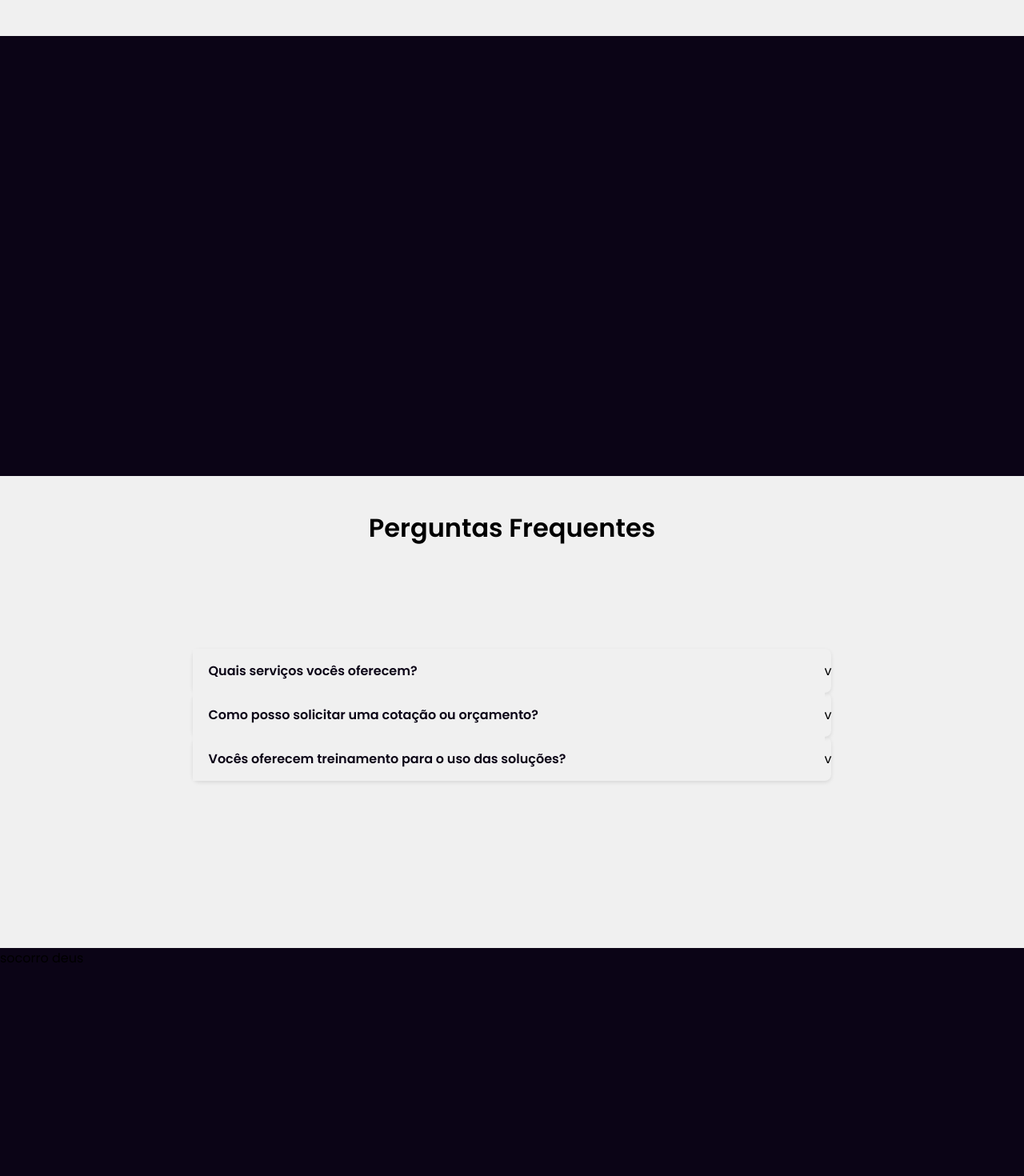
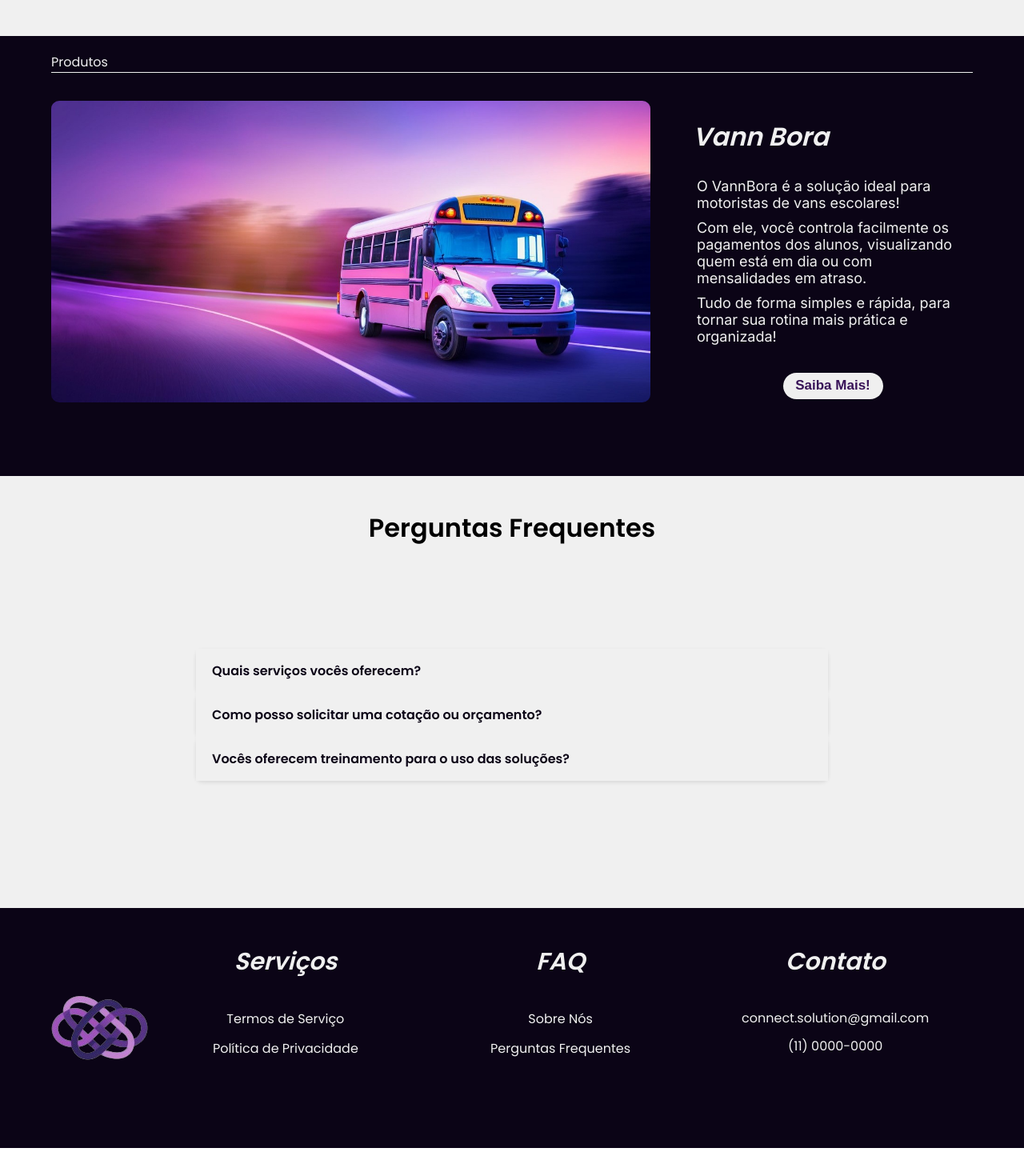
Before and after one commit to connect-solutions0101/buddy-finder, a React (Vite) app: page / in a window 1280 px wide. Shown: the part 1140-2610 px from the top of the page at 80% size. After the commit the page ends 2575 px from the top, so only its background shows below. Built offline with nearby package versions, Linux system fonts and the light colour scheme.

Commit message:
Finalizando V1 do site institucional

```diff
--- a/index.html
+++ b/index.html
@@ -10,6 +10,11 @@
   <link rel="icon" href="/vann-bora-frontend-project/src/utils/assets/logo-connect-solutions.png" type="image/png">
 
   <link href="https://fonts.googleapis.com/css2?family=Poppins:wght@400;500;600&display=swap" rel="stylesheet">
+  <link rel="preconnect" href="https://fonts.googleapis.com">
+  <link rel="preconnect" href="https://fonts.gstatic.com" crossorigin>
+  <link
+    href="https://fonts.googleapis.com/css2?family=Inter:ital,opsz,wght@0,14..32,100..900;1,14..32,100..900&display=swap"
+    rel="stylesheet">
 </head>
 
 <body>
--- a/src/components/Accordion/Accordion.jsx
+++ b/src/components/Accordion/Accordion.jsx
@@ -19,9 +19,9 @@
                         >
                             {item.header}
                         </div>
-                        <div className={styles["accordion-header-arrow"]}>
+                        {/* <div className={styles["accordion-header-arrow"]}>
                             v
-                        </div>
+                        </div> */}
                     </div>
 
                     <div
--- a/src/components/Accordion/Accordion.module.css
+++ b/src/components/Accordion/Accordion.module.css
@@ -39,7 +39,6 @@
     color: #0B0416; /* Muda a cor no hover, se desejar */
 }
 
-
 .accordion-content {
     padding: 15px 20px;
     background-color: #f5f5f5;
@@ -51,7 +50,7 @@
     animation: fade-in-up 0.3s ease-in-out;
     font-size: 14px;
     line-height: 1.6;
-    color: #555;
+    color: #555555;
     max-width: 750px;
     ;
 }
--- a/src/pages/LandingPage/LandingPage.jsx
+++ b/src/pages/LandingPage/LandingPage.jsx
@@ -2,11 +2,14 @@
 import imgLogo from "../../utils/assets/logo-connect-solutions.png";
 import imgConnect from "../../utils/assets/imagem-por-que-connect.jpg";
 import Accordion from "../../components/accordion/accordion";
+import imgVannBora from "../../utils/assets/vann-bora-background.jpg";
 
 function LandingPage() {
     const items = [
-        { header: 'Quais serviços vocês oferecem?',
-            content: 'O carro-chefe da Connect Solutions é o Vann Bora, um sistema de gerenciamento financeiro para motoristas de vans escolares. Com ele, é possível acompanhar facilmente quem está com pagamentos em dia ou em atraso, além de outros indicadores essenciais para otimizar o dia a dia do motorista. Conheça mais na seção "Produtos" do nosso site!' },
+        {
+            header: 'Quais serviços vocês oferecem?',
+            content: 'O carro-chefe da Connect Solutions é o Vann Bora, um sistema de gerenciamento financeiro para motoristas de vans escolares. Com ele, é possível acompanhar facilmente quem está com pagamentos em dia ou em atraso, além de outros indicadores essenciais para otimizar o dia a dia do motorista. Conheça mais na seção "Produtos" do nosso site!'
+        },
         { header: 'Como posso solicitar uma cotação ou orçamento?', content: 'Para solicitar nossos serviços, entre em contato pelo e-mail connect.solutions.sptech@gmail.com. Estamos empolgados para conhecer você, e nos mantemos à sua disposição para esclarecer todas as dúvidas!' },
         { header: 'Vocês oferecem treinamento para o uso das soluções?', content: 'Sim! Nosso time preparou um material completo em forma de um “manual de uso”, construido de forma intuitiva para ajudá-lo a usar nossa solução com facilidade. Se surgir qualquer dúvida enquanto você usa o Vann Bora, não hesite em nos contatar! Você pode falar com nossa equipe de especialistas pelo e-mail: connect.solutions.sptech@gmail.com' },
     ];
@@ -15,7 +18,7 @@
             <div className={styles["header"]}>
                 <div className={styles["buttonsLeft"]}>
                     <button>Sobre Nós</button>
-                    <button>Por Que Connect?</button>
+                    <button onClick={() => document.getElementById('por-que-escolher-a-connect').scrollIntoView({ behavior: 'smooth' })}>Por Que Connect?</button>
                 </div>
 
                 <div className={styles["logoCenter"]}>
@@ -23,8 +26,8 @@
                 </div>
 
                 <div className={styles["buttonsRight"]}>
-                    <button>Produtos</button>
-                    <button>Perguntas Frequentes</button>
+                    <button onClick={() => document.getElementById('products').scrollIntoView({ behavior: 'smooth' })}>Produtos</button>
+                    <button onClick={() => document.getElementById('faq').scrollIntoView({ behavior: 'smooth' })}>Perguntas Frequentes</button>
                 </div>
             </div>
 
@@ -40,7 +43,7 @@
                                 <span>A Connect Solutions oferece soluções modernas em tecnologia!</span>
                             </div>
                             <div className={styles["info-connect-button"]}>
-                                <button>Conheça!</button>
+                                <button onClick={() => document.getElementById('products').scrollIntoView({ behavior: 'smooth' })}>Conheça!</button>
                             </div>
                         </div>
                     </div>
@@ -48,7 +51,7 @@
             </div>
             {/* ----------------------------------------------------- */}
 
-            <div className={styles["por-que-escolher-a-connect"]}>
+            <div id="por-que-escolher-a-connect" className={styles["por-que-escolher-a-connect"]}>
                 <div className={"container"}>
                     <div className={styles["por-que-escolher-a-connect-content"]}>
                         <div className={styles["div-text"]}>
@@ -78,18 +81,56 @@
             </div>
             {/* ------------------------------------------------------ */}
 
-            <div className={styles["section-products"]}>
+            <div id="products" className={styles["section-products"]}>
                 <div className={"container"}>
-                    <div className={styles["products-content"]}>
+                    <div className={styles["section-products-content"]}>
+                        <div className={styles["cabecalho"]}>
+                            <span>Produtos</span>
+                        </div>
 
+                        <div className={styles["products-content"]}>
+                            {/* <div className={styles["button"]}>
+                                <button>b</button>
+                            </div> */}
+
+                            <div className={styles["img"]}>
+                                <img src={imgVannBora} alt="Imagem Vann Bora gerado por IA " />
+                            </div>
+
+                            <div className={styles["text-vann-bora"]}>
+                                <div className={styles["title-vann-bora"]}>
+                                    <h1>Vann Bora</h1>
+                                </div>
+                                <div className={styles["about-vann-bora"]}>
+                                    <p>O VannBora é a solução ideal para motoristas de vans escolares!</p>
+                                    <p>Com ele, você controla facilmente os pagamentos dos alunos, visualizando quem está em dia ou com mensalidades em atraso. </p>
+                                    <p>Tudo de forma simples e rápida, para tornar sua rotina mais prática e organizada!</p>
+                                </div>
+                                <div className={styles["button-saiba-mais-vann-bora"]}>
+                                    <button>Saiba Mais!</button>
+                                </div>
+                            </div>
+
+
+
+                            {/* <div className={styles["button"]}>
+                                <button>f</button>
+                            </div> */}
+                        </div>
+
+                        {/* <div className={styles["products-cicles"]}>
+                            <div className={styles["cicle"]}></div>
+                            <div className={styles["cicle"]}></div>
+                            <div className={styles["cicle"]}></div>
+                        </div> */}
                     </div>
                 </div>
             </div>
 
             {/* ------------------------------------------------------ */}
 
-            <div className={styles["section-faq"]}>
-                <div className={styles["container"]}>
+            <div id="faq" className={styles["section-faq"]}>
+                <div className={"container"}>
                     <div className={styles["faq-content"]}>
                         <div className={styles["title"]}>
                             <h1>Perguntas Frequentes</h1>
@@ -103,9 +144,44 @@
 
             {/* -------------------------------------------- */}
             <div className={styles["footer-section"]}>
-                <div className={styles["container"]}>
+                <div className={"container"}>
                     <div className={styles["footer-content"]}>
-                        <span>socorro deus</span>
+                        <div className={styles["logo"]}>
+                            <img src={imgLogo} alt="Logo da Connect Solutions gerado por IA "
+                                onClick={() => window.scrollTo({ top: 0, behavior: 'smooth' })}
+                            />
+                        </div>
+
+                        <div className={styles["footer-block"]}>
+                            <div className={styles["title-footer"]}>
+                                <h1>Serviços</h1>
+                            </div>
+                            <div className={styles["footer-servicos"]}>
+                                <button>Termos de Serviço</button>
+                                <button>Política de Privacidade</button>
+                            </div>
+                        </div>
+
+                        <div className={styles["footer-block"]}>
+                            <div className={styles["title-footer"]}>
+                                <h1>FAQ</h1>
+                            </div>
+                            <div className={styles["footer-faq"]}>
+                                <button>Sobre Nós</button>
+                                <button onClick={() => document.getElementById('faq').scrollIntoView({ behavior: 'smooth' })}>Perguntas Frequentes</button>
+                            </div>
+                        </div>
+
+                        <div className={styles["footer-block"]}>
+                            <div className={styles["title-footer"]}>
+                                <h1>Contato</h1>
+                            </div>
+                            <div className={styles["footer-contato"]}>
+                                <span>connect.solution@gmail.com</span>
+                                {/* <span>(11) 90000-0000</span> */}
+                                <span>(11) 0000-0000</span>
+                            </div>
+                        </div>
                     </div>
                 </div>
 
--- a/src/pages/LandingPage/LandingPage.module.css
+++ b/src/pages/LandingPage/LandingPage.module.css
@@ -257,6 +257,12 @@
 
 /* -------------------------------- */
 
+p {
+    margin: 5px;
+    padding: 0;
+    border: 0;
+}
+
 .section-products {
     display: flex;
     background-color: #0B0416;
@@ -264,28 +270,116 @@
     justify-content: space-around;
 }
 
-.section-products .products-content {
+.section-products .section-products-content {
     display: flex;
     height: 550px;
+    flex-direction: column;
+    align-items: center;
+}
+
+.section-products .section-products-content .cabecalho {
+    display: flex;
+    border-bottom: 1.5px solid #F0F0F0;
+    color: #F0F0F0;
+    text-align: left;
+    width: 100%;
+    margin-bottom: 35px;
+    margin-top: 20px;
+}
+
+.section-products .section-products-content .products-content {
+    display: flex;
+    justify-content: space-between;
+    margin-bottom: 20px;
+}
+
+
+.section-products .section-products-content .products-content .img {
+    width: 65%;
+
+}
+
+.section-products .section-products-content .products-content .img img {
+    width: 100%;
+    border-radius: 10px;
+}
+
+.section-products .section-products-content .text-vann-bora {
+    display: flex;
+    color: #F0F0F0;
+    flex-direction: column;
+    width: 350px;
+}
+
+.section-products .section-products-content .text-vann-bora .title-vann-bora {
+    font-style: italic;
+}
+
+.section-products .section-products-content .text-vann-bora .about-vann-bora {
+    font-family: "Inter", serif;
+    display: flex;
+    color: #F0F0F0;
+    flex-direction: column;
+    font-size: 18px;
+}
+
+.section-products .section-products-content .text-vann-bora .button-saiba-mais-vann-bora {
+    display: flex;
+    margin-top: 30px;
+    margin: 30px auto;
+
+
+}
+
+.section-products .section-products-content .text-vann-bora .button-saiba-mais-vann-bora button {
+    font-weight: bold;
+    cursor: pointer;
+    height: 33px;
+    width: 125px;
+    font-size: 17px;
+    border-radius: 25px;
+    border: none;
+    color: #381358;
+}
+
+.section-products .section-products-content .text-vann-bora .button-saiba-mais-vann-bora button:hover {
+    font-weight: bold;
+    background-color: #a71aca;
+    color: #0b0411;
+}
+
+/* .section-products .section-products-content .products-cicles {
+    display: flex;
     flex-direction: row;
+}
+
+.section-products .section-products-content .products-cicles button{
+    display: flex;
+    flex-direction: row;
+    display: flex;
+    border-radius: 50px;
+    background-color: #F0F0F0;
     align-items: center;
-    justify-content: space-around;
-}
+    justify-content: center;
+    margin-right: 15px;
+    font-size: 18px;
+} */
+
 
 /* ---------------------------------- */
 
 .section-faq {
     display: flex;
     background-color: #F0F0F0;
-    justify-content: center; /* Centraliza horizontalmente */
-    padding: 20px; /* Adiciona um espaço ao redor da seção */
+    justify-content: center;
+    padding: 20px;
 }
 
 .section-faq .faq-content {
     display: flex;
     width: 100%;
     max-width: 1200px;
-    height: 550px;
+    height: 500px;
     flex-direction: column;
     align-items: center;
 }
@@ -293,8 +387,8 @@
 .section-faq .faq-content .item-accordion {
     display: flex;
     flex-direction: column;
-    justify-content: center; /* Centraliza verticalmente */
-    align-items: center; /* Centraliza horizontalmente */
+    justify-content: center;
+    align-items: center;
     width: 100%;
     height: 375px;
 }
@@ -310,4 +404,88 @@
 .footer-section .footer-content {
     display: flex;
     height: 300px;
+    width: 100%;
+    justify-content: space-around;
+    align-items: center;
 }
+
+.footer-section .footer-content .logo {
+    display: flex;
+    cursor: pointer;
+}
+
+.footer-section .footer-content .footer-block {
+    display: flex;
+    height: 250px;
+    width: 45%;
+    flex-direction: column;
+    align-items: center;
+}
+
+.footer-section .footer-content .footer-block h1 {
+    display: flex;
+    color: #F0F0F0;
+    font-style: italic;
+    font-size: 30px;
+}
+
+.footer-section .footer-content .footer-block button {
+    font-family: 'Poppins', sans-serif;
+    font-size: 15px;
+    position: relative;
+    cursor: pointer;
+    border: none;
+    background-color: transparent;
+    color: #F0F0F0;
+    font-size: 16px;
+    margin-bottom: 10px;
+}
+
+.footer-section .footer-content .footer-block button::after {
+    content: "";
+    position: absolute;
+    left: 0;
+    bottom: 0;
+    height: 1.2px;
+    width: 100%;
+    background-color: #F0F0F0;
+    transform: scaleX(0);
+    transition: transform 0.3s ease;
+}
+
+.footer-section .footer-content .footer-block button:hover::after {
+    transform: scaleX(0.9);
+}
+
+
+.footer-section .footer-content .footer-block h1 {
+    display: flex;
+    margin-bottom: 35px;
+}
+
+.footer-section .footer-content .footer-block .footer-servicos {
+    display: flex;
+    flex-direction: column;
+    align-items: center;
+    color: #F0F0F0;
+}
+
+.footer-section .footer-content .footer-block .footer-faq {
+    display: flex;
+    flex-direction: column;
+    align-items: center;
+    color: #F0F0F0;
+}
+
+.footer-section .footer-content .footer-block .footer-contato {
+    display: flex;
+    flex-direction: column;
+    align-items: center;
+    color: #F0F0F0;
+}
+
+.footer-section .footer-content .footer-block .footer-contato span {
+    display: flex;
+    margin-bottom: 10px;
+    font-size: 16px;
+}
```
Also changed, not shown: src/utils/assets/vann-bora-background.jpg (added).
